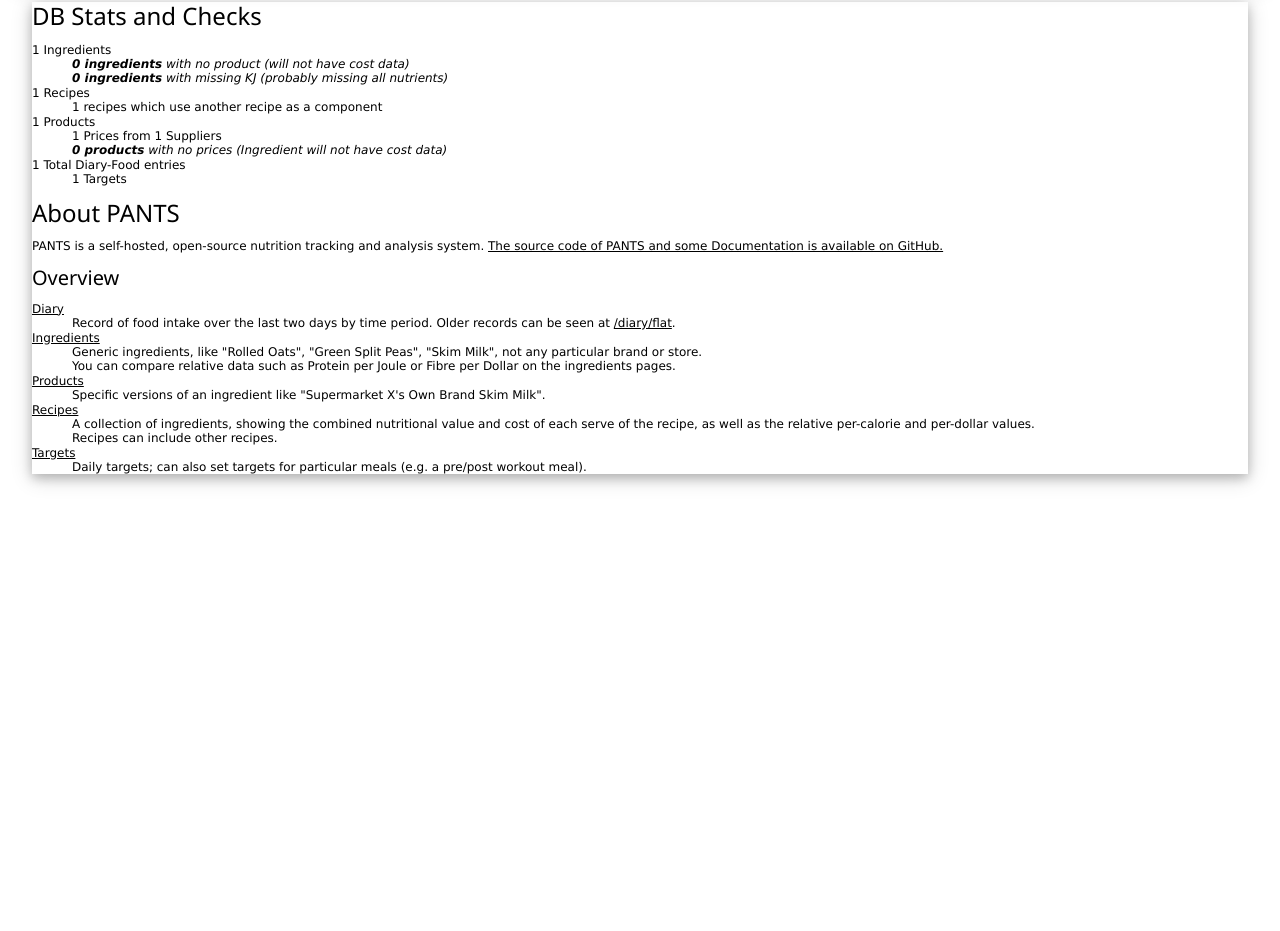
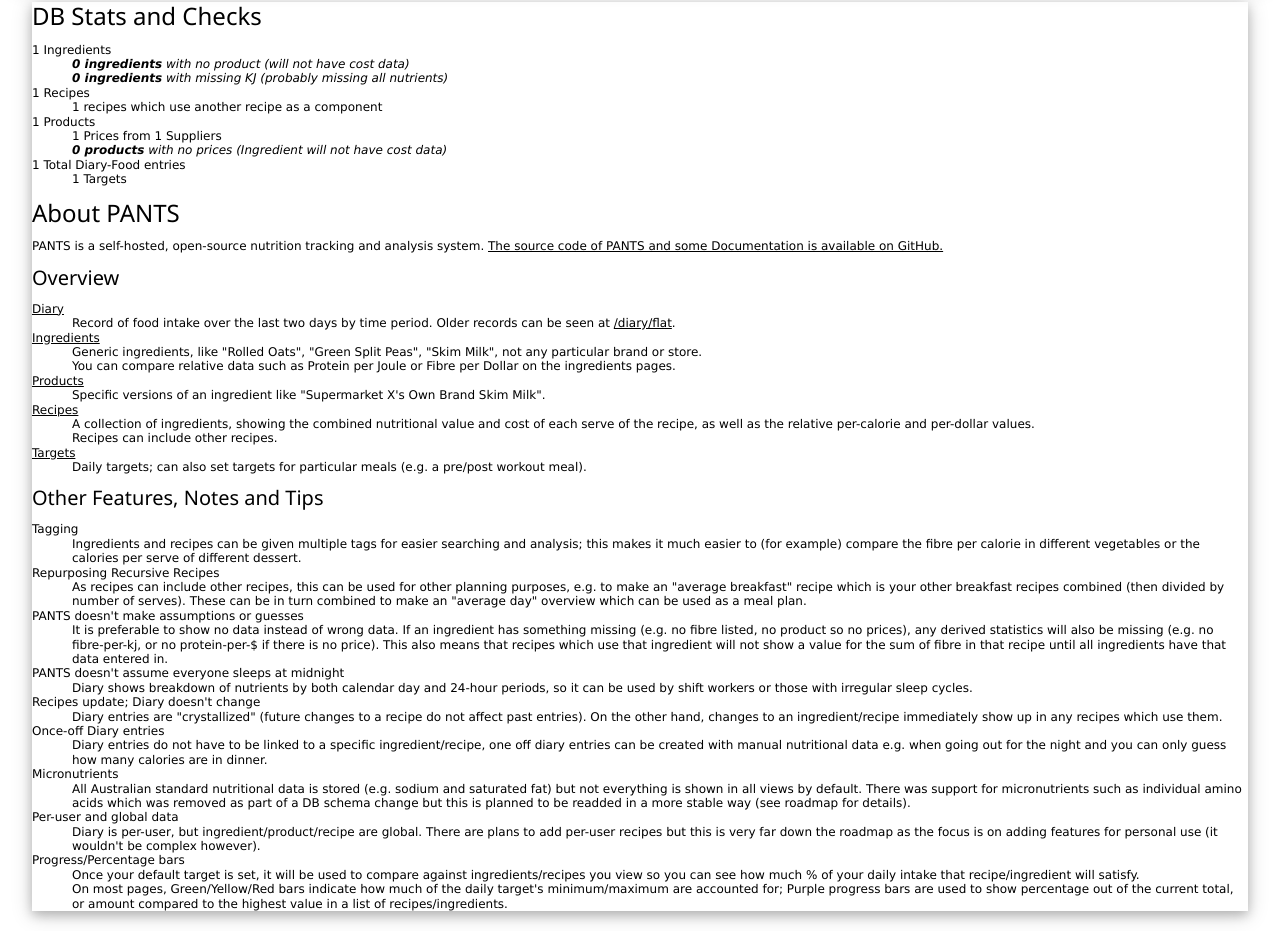
Before and after one commit to dylanleigh/PriceAndNutritionTrackingSystem, a Django app: page /about/ in a window 1280 px wide. Shown: the part 110-1041 px from the top of the page. Before the commit the page ends 596 px from the top, so only its background shows below. Run offline with Django 3.2, Linux system fonts and the light colour scheme; a user stored in the database is signed in; tables that the repository leaves empty hold one stand-in row (values such as "Sample post").

Commit message:
definition list format for features; restore features/tips info to about page

```diff
--- a/pants/website/templates/website/about.html
+++ b/pants/website/templates/website/about.html
@@ -50,5 +50,78 @@ source code of PANTS and some Documentation is available on GitHub.</a></p>
    pre/post workout meal).</dd>
 </dl>
 
+<h4>Other Features, Notes and Tips</h4>
+
+<dl>
+<dt>Tagging</dt>
+<dd>
+   Ingredients and recipes can be given multiple tags for easier searching and
+   analysis; this makes it much easier to (for example) compare the fibre
+   per calorie in different vegetables or the calories per serve of
+   different dessert.</dd>
+
+<dt>Repurposing Recursive Recipes</dt>
+<dd>
+   As recipes can include other recipes, this can be used for other
+   planning purposes, e.g. to  make an "average breakfast" recipe
+   which is your other breakfast
+   recipes combined (then divided by number of serves). These can be in
+   turn combined to make an "average day" overview which can be used as a
+   meal plan.</dd>
+
+<dt>PANTS doesn't make assumptions or guesses</dt>
+<dd>
+   It is preferable to show no data instead of wrong data. If an ingredient has
+   something missing (e.g. no fibre listed, no product so no prices), any
+   derived statistics will also be missing (e.g. no fibre-per-kj, or no
+   protein-per-$ if there is no price). This also means that recipes
+   which use that ingredient will not show a value for the sum of fibre
+   in that recipe until all ingredients have that data entered in.
+
+<dt>PANTS doesn't assume everyone sleeps at midnight</dt>
+<dd>
+   Diary shows breakdown of nutrients by both calendar day and 24-hour
+   periods, so it can be used by shift workers or those with irregular
+   sleep cycles.</dd>
+
+<dt>Recipes update; Diary doesn't change</dt>
+<dd>
+   Diary entries are "crystallized" (future changes to a recipe do not
+   affect past entries). On the other hand, changes to an
+   ingredient/recipe immediately show up in any recipes which use
+   them.</dd>
+
+<dt>Once-off Diary entries</dt>
+<dd>
+   Diary entries do not have to be linked to a specific
+   ingredient/recipe, one off diary entries can be created with manual
+   nutritional data e.g. when going out for the night and you can only
+   guess how many calories are in dinner.</dd>
+
+<dt>Micronutrients</dt>
+<dd>
+   All Australian standard nutritional data is stored (e.g. sodium and
+   saturated fat) but not everything is shown in all views by default.
+   There was support for micronutrients such as individual amino acids
+   which was removed as part of a DB schema change but this is planned to
+   be readded in a more stable way (see roadmap for details).</dd>
+
+<dt>Per-user and global data</dt>
+<dd>
+   Diary is per-user, but ingredient/product/recipe are global. There
+   are plans to add per-user recipes but this is very far down the
+   roadmap as the focus is on adding features for personal use (it
+   wouldn't be complex however).</dd>
+
+<dt>Progress/Percentage bars</dt>
+<dd>
+   Once your default target is set, it will be used to compare against
+   ingredients/recipes you view so you can see how much % of your
+   daily intake that recipe/ingredient will satisfy. <br>On most pages,
+   Green/Yellow/Red bars indicate how much of the daily target's
+   minimum/maximum are accounted for; Purple progress bars are used
+   to show percentage out of the current total, or amount compared to the
+   highest value in a list of recipes/ingredients.</dd>
+</dl>
 
 {% endblock %}
```
Also changed, not shown: 1 other file.
